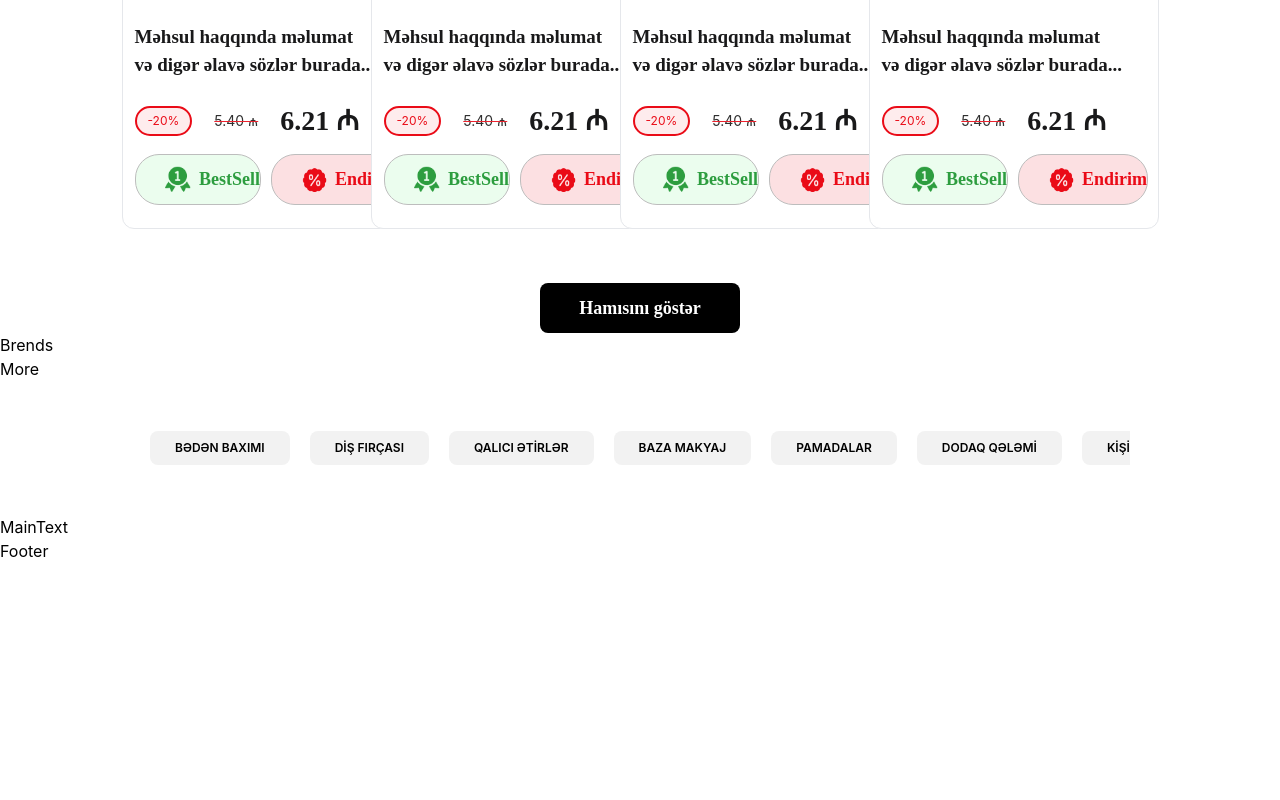
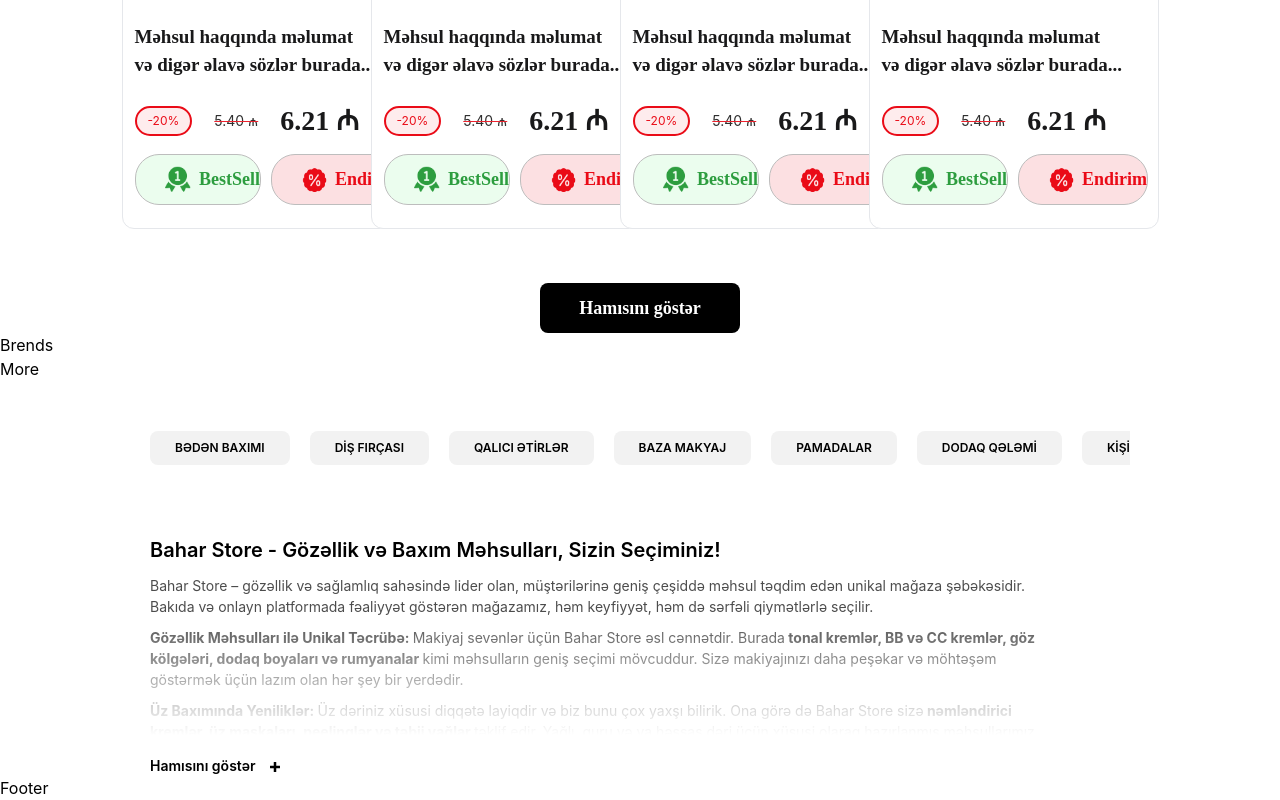
Before and after one commit to herrjfr/Bahar, a React (Vite) app: page / in a window 1280 px wide. Shown: the part 2877-3677 px from the top of the page. Before the commit the page ends 3440 px from the top, so only its background shows below. Built offline with nearby package versions, Linux system fonts and the light colour scheme.

Commit message:
MainDone

```diff
--- a/src/components/MainText.jsx
+++ b/src/components/MainText.jsx
@@ -1,8 +1,75 @@
-import React from 'react'
+import { useState } from "react";
+import { ImMinus } from "react-icons/im";
+import { ImPlus } from "react-icons/im";
+
 
 function MainText() {
+
+  const [open,setOpen] = useState(true)
+
   return (
-    <div>MainText</div>
+    <section className='px-[150px] flex flex-col items-start gap-y-[20px] pt-[20px]'>
+      <div
+      className={open?"h-[200px] overflow-hidden":"overflow-hidden"}>
+        <div className='Umumi w-[92%] flex flex-col gap-y-[10px] text-[14px] text-black/70 relative'>
+          {open &&
+          <div className="w-[100%] h-[120px] top-[80px] bg-gradient-to-t from-white to-transparent absolute z-1 "></div>
+          }
+          <p className='text-[20px] font-[600] text-black'>
+            Bahar Store - Gözəllik və Baxım Məhsulları, Sizin Seçiminiz!
+          </p>
+          <p>
+            Bahar Store – gözəllik və sağlamlıq sahəsində lider olan, müştərilərinə geniş çeşiddə məhsul təqdim edən unikal mağaza şəbəkəsidir. Bakıda və onlayn platformada fəaliyyət göstərən mağazamız, həm keyfiyyət, həm də sərfəli qiymətlərlə seçilir.</p>
+          <p>
+            <span className='font-[700]'>Gözəllik Məhsulları ilə Unikal Təcrübə: </span>
+            Makiyaj sevənlər üçün Bahar Store əsl cənnətdir. Burada
+            <span className='font-[700]'> tonal kremlər, BB və CC kremlər, göz kölgələri, dodaq boyaları və rumyanalar </span>
+            kimi məhsulların geniş seçimi mövcuddur. Sizə makiyajınızı daha peşəkar və möhtəşəm göstərmək üçün lazım olan hər şey bir yerdədir.</p>
+          <p>
+            <span className='font-[700]'>Üz Baxımında Yeniliklər: </span>
+            Üz dəriniz xüsusi diqqətə layiqdir və biz bunu çox yaxşı bilirik. Ona görə də Bahar Store sizə
+            <span className='font-[700]'> nəmləndirici kremlər, üz maskaları, peelinglər və təbii yağlar </span>
+            təklif edir. Yağlı, quru və ya həssas dəri üçün xüsusi olaraq hazırlanmış məhsullarımız dəri sağlamlığınızı qorumağa və təbii gözəlliyinizi vurğulamağa kömək edir.</p>
+          <p>
+            <span className='font-[700]'>Saç Baxımı Üçün Hər Şey: </span>
+            Bahar Store-un saç baxımı bölməsində saçlarınızın ehtiyac duyduğu hər bir məhsulu tapa bilərsiniz.
+            <span className='font-[700]'> Şampunlar, saç maskaları, kondisionerlər və hətta quru şampunlar </span>
+            ilə saçlarınızı gücləndirin və parlaq edin. Saç boyaları və styling vasitələri ilə də tərzinizi dəyişmək daha asandır.</p>
+          <p>
+            <span className='font-[700]'>Parfümeriya ilə Özünəinam: </span>
+            Parfüm hər bir insanın fərdiliyini ifadə edən vacib aksessuardır. Bahar Store-da
+            <span className='font-[700]'> qadın və kişi ətirləri, eləcə də uşaqlar üçün xüsusi aromatlar </span>
+            təqdim olunur. Hədiyyə üçün mükəmməl seçim olan parfümeriya dəstləri də burada sizi gözləyir.</p>
+          <p>
+            <span className='font-[700]'>Geniş Çeşidimizlə Hər Kəs Üçün: </span>
+            Bahar Store yalnız qadınlar üçün deyil, həm də kişilər və uşaqlar üçün də geniş çeşidli məhsullar təklif edir.
+            <span className='font-[700]'> Kişi baxımı vasitələri, uşaqlar üçün kosmetik məhsullar, hətta xüsusi yay məhsulları </span>
+            ilə hər zövqə uyğun seçimlər təqdim edirik.</p>
+          <p className='font-[700]'>Niyə Bahar Store-u Seçməlisiniz?</p>
+          <div className='pl-[10px]'>
+            <p>
+              <span className='font-[700]'>Sərfəli Qiymətlər: </span>
+              Keyfiyyətli məhsulları əlverişli qiymətlərlə təqdim edirik.</p>
+            <p>
+              <span className='font-[700]'>Geniş Çeşid: </span>
+              Makiyajdan tutmuş parfümeriyaya qədər hər bir ehtiyacınızı qarşılaya biləcək məhsullar.</p>
+            <p>
+              <span className='font-[700]'>Onlayn və Mağaza Alış-Verişi: </span>
+              Rahatlıqla evdən alış-veriş edə və ya mağazamıza gəlib məhsulları yerində görə bilərsiniz.</p>
+            <p>
+              <span className='font-[700]'>Ekspert Məsləhətləri: </span>
+              Məhsul seçiminizdə sizə kömək etmək üçün peşəkar məsləhətçilərimiz hər zaman hazırdır.</p>
+          </div>
+          <p>Gözəllik və sağlamlıq məhsulları axtarışındasınızsa, Bahar Store sizin ideal seçim olacaq. Bizimlə alış-veriş edin və ən yüksək keyfiyyətdən zövq alın!</p>
+        </div>
+      </div>
+      <div
+      onClick={()=>setOpen(x=>!x)}
+      className='flex items-center gap-x-[15px] cursor-pointer'>
+        <p className='text-[14px] font-[600]'>{open?"Hamısını göstər":"Gizlət"}</p>
+        <p className='text-[10px] pt-[2px]'>{open?<ImPlus/>:<ImMinus/>}</p>
+      </div>
+    </section>
   )
 }
 
```
